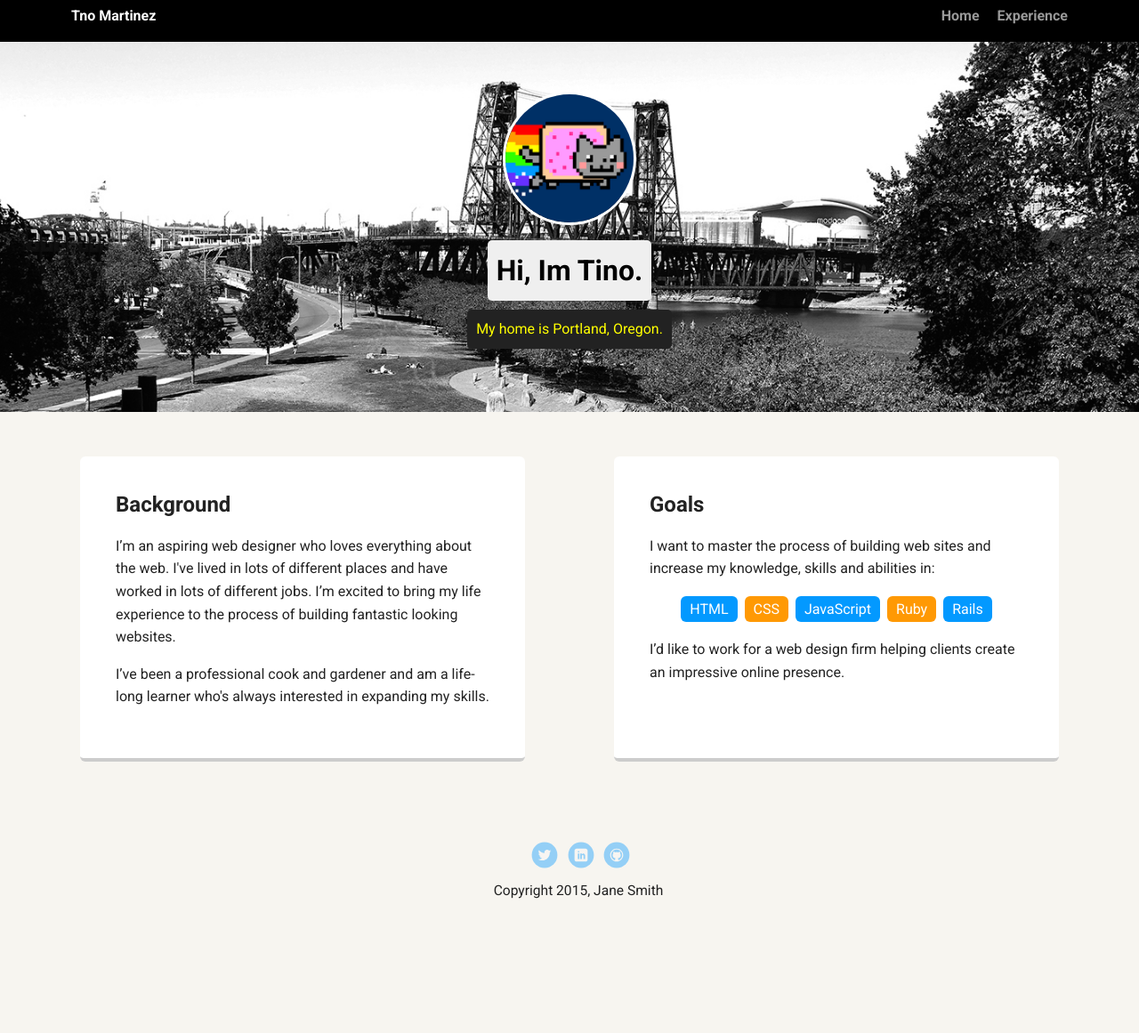
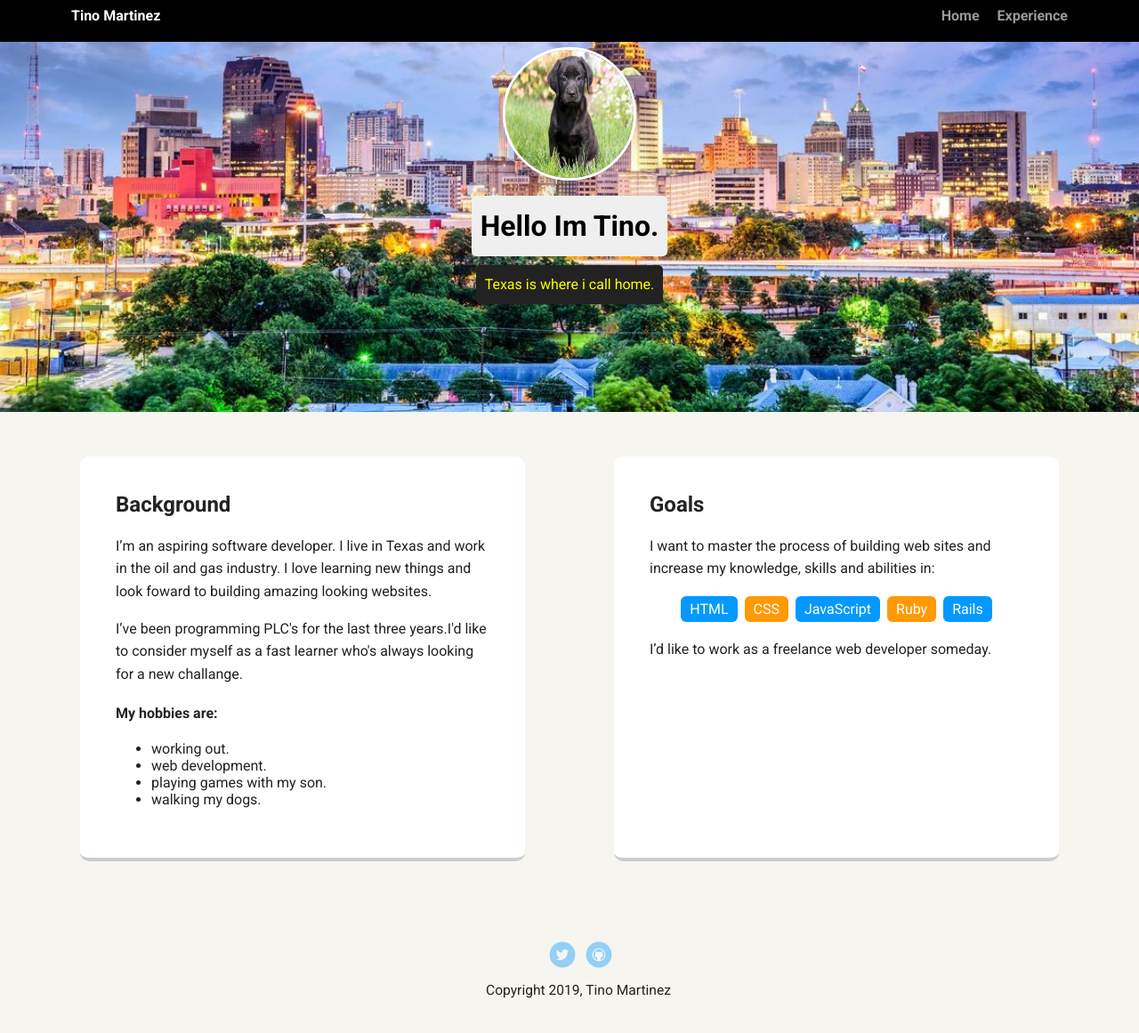
Before and after one commit to tinomtz86/My-first-techdegree-project, a plain HTML site: page portfolio_update_v1/index.html in a window 1280 px wide. Shown: the part 7-1168 px from the top of the page at 89% size. Before the commit the page ends 1112 px from the top, so only its background shows below. Drawn offline with Linux system fonts and the light colour scheme; a web font is replaced by a local one.

Commit message:
updated profile

```diff
--- a/portfolio_update_v1/index.html
+++ b/portfolio_update_v1/index.html
@@ -10,23 +10,31 @@
 
     <div class="main-nav">
         <ul class="nav">
-          <li class="name">Tno Martinez</li>
+          <li class="name">Tino Martinez</li>
           <li><a href="#">Home</a></li>
           <li><a href="#">Experience</a></li>
         </ul>
     </div>
 
     <header>
-      <img src="images/me.png" alt="Drawing of Jane Smith" class="profile-image">
-      <h1 class="tag name">Hi, Im Tino.</h1>
-      <p class="tag location">My home is Portland, Oregon.</p>
+      <img src="images/labrador.jpg" alt="Drawing of Tino Martinez" class="profile-image">
+      <h1 class="tag name">Hello Im Tino.</h1>
+      <p class="tag location">Texas is where i call home.</p>
     </header>
 
     <main class="flex">
       <div class="card">
         <h2>Background</h2>
-        <p>I’m an aspiring web designer who loves everything about the web. I've lived in lots of different places and have worked in lots of different jobs. I’m excited to bring my life experience to the process of building fantastic looking websites.</p>
-        <p>I’ve been a professional cook and gardener and am a life-long learner who's always interested in expanding my skills.</p>
+        <p>I’m an aspiring software developer. I live in Texas and work in the oil and gas industry. I love learning new things and look foward to building amazing looking websites.</p>
+        <p>I’ve been programming PLC's for the last three years.I'd like to consider myself as a fast learner who's always looking for a new challange.</p>
+        <h4>My hobbies are:</h4>
+     <UL>
+       <LI>working out.</LI>
+       <LI>web development.</LI>
+       <LI>playing games with my son.</LI>
+       <LI>walking my dogs.</LI>
+     </UL>
+
       </div>
 
       <div class="card">
@@ -39,17 +47,16 @@
           <li>Ruby</li>
           <li>Rails</li>
         </ul>
-        <p>I’d like to work for a web design firm helping clients create an impressive online presence.</p>
+        <p>I’d like to work as a freelance web developer someday.</p>
       </div>
 
     </main>
     <footer>
       <ul>
-        <li><a href="#" class="social twitter">Twitter</a></li>
-        <li><a href="#" class="social linkedin">LinkedIn</a></li>
-        <li><a href="#" class="social github">Github</a></li>
+       <li><a href="Https://twitter.com" class="social twitter">Twitter</a></li>
+        <li><a href="https://github.com" class="social github">Github</a></li>
       </ul>
-      <p class="copyright">Copyright 2015, Jane Smith</p>
+      <p class="copyright">Copyright 2019, Tino Martinez</p>
     </footer>
   </body>
   </html>
--- a/portfolio_update_v1/styles.css
+++ b/portfolio_update_v1/styles.css
@@ -57,10 +57,10 @@ a:hover {
 
 header {
   text-align: center;
-  background: url('images/portland.jpg') no-repeat top center ;
+  background: url('images/san\ antonio\ tx3.jpg') no-repeat top center ;
   background-size: cover;
   overflow: hidden;
-  padding-top: 60px;
+  padding-top: 10px;
 }
 header {
   line-height: 1.5;
@@ -74,7 +74,8 @@ header .profile-image {
   transition: all .5s;
 }
 header .profile-image:hover {
-  transform: scale(1.2) rotate(5deg);
+  transform: scale(1.5) rotate(360deg);
+
 }
 .tag {
   background-color: #efefef;
@@ -95,11 +96,11 @@ header .profile-image:hover {
   text-align: left;
   background: #fff;
   border-bottom: 4px solid #ccc;
-  border-radius: 6px;
+  border-radius: 10px;
   transition: all .5s;
 }
 .card:hover {
-  border-color: #ff99ff;
+  border-color:#ff99ff;
 }
 
 ul.skills {
```
Also changed, not shown: portfolio_update_v1/images/galviston.jpg (added), portfolio_update_v1/images/labrador.jpg (added), portfolio_update_v1/images/san antonio tx.jpg (added), portfolio_update_v1/images/san antonio tx2.jpg (added), portfolio_update_v1/images/san antonio tx3.jpg (added).
